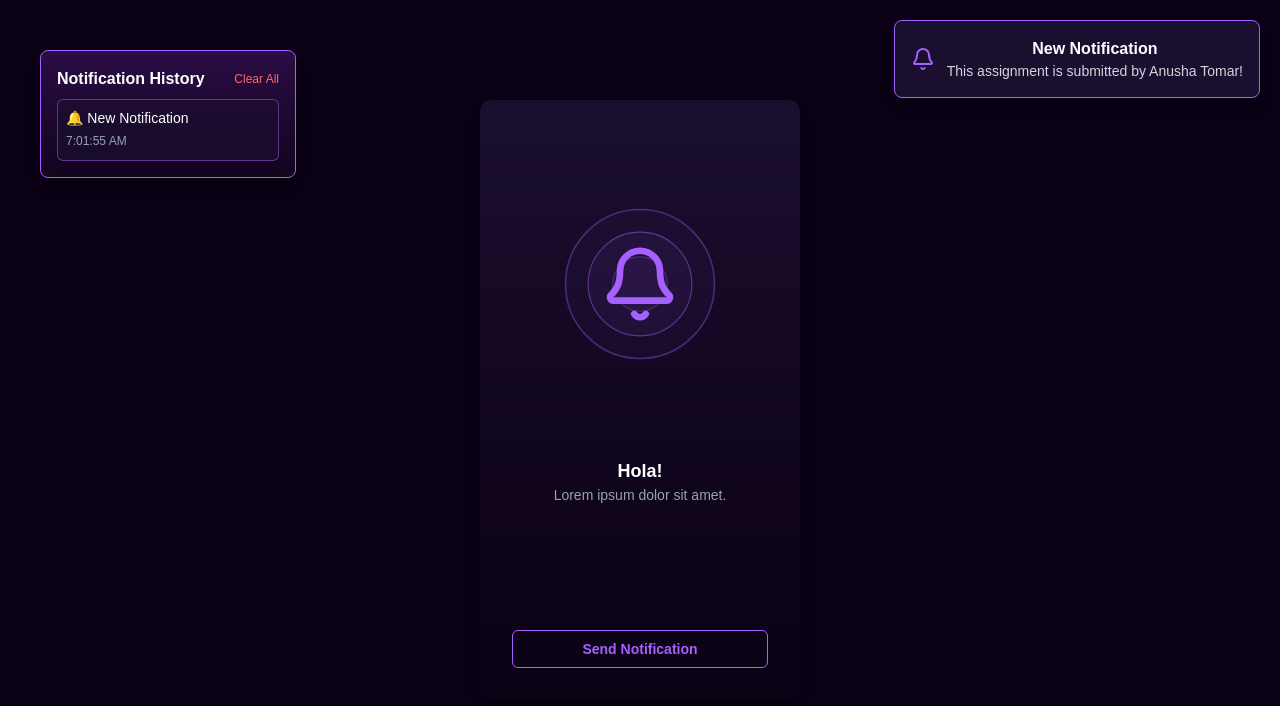
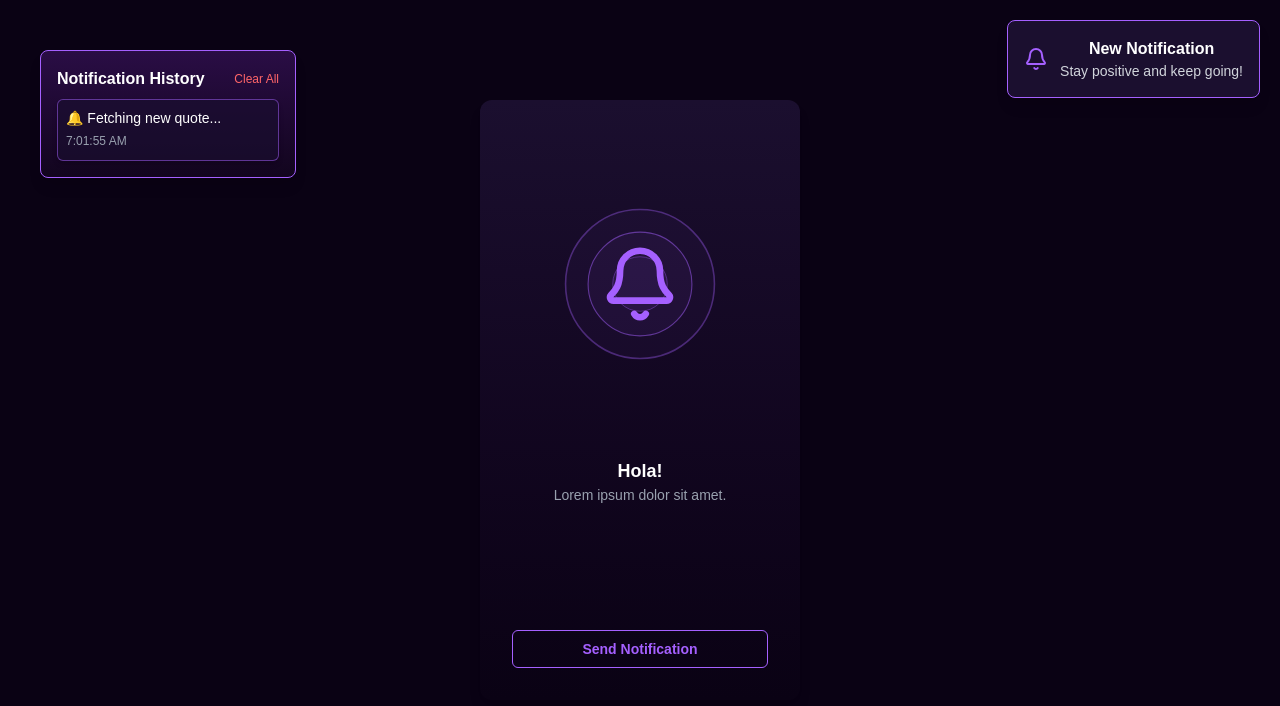
Before and after one commit to anushatomar13/push-notifs-nextjs, a Next.js app: page / in a window 1280 px wide. Both pictures are taken after a click on the button "Send Notification". Shown: the top 706 px of the page. Built offline with nearby package versions, Linux system fonts and the light colour scheme; no server answers.

Commit message:
Added additional groq functionality to fetch quotes as notifications

```diff
--- a/package.json
+++ b/package.json
@@ -9,6 +9,7 @@
     "lint": "next lint"
   },
   "dependencies": {
+    "axios": "^1.8.3",
     "clsx": "^2.1.1",
     "framer-motion": "^12.5.0",
     "lucide-react": "^0.482.0",
--- /dev/null
+++ b/src/app/api/groq/route.ts
@@ -0,0 +1,29 @@
+import { NextResponse } from "next/server";
+import axios from "axios";
+
+const GROQ_API_KEY = process.env.GROQ_API_KEY;
+
+export async function GET() {
+  try {
+    const response = await axios.post(
+      "https://api.groq.com/openai/v1/chat/completions",
+      {
+        model: "mixtral-8x7b-32768",
+        messages: [{ role: "system", content: "generate a short quote of only 5 words without any additional information." }],
+        max_tokens: 50,
+      },
+      {
+        headers: {
+          Authorization: `Bearer ${GROQ_API_KEY}`,
+          "Content-Type": "application/json",
+        },
+      }
+    );
+
+    const quote = response.data.choices?.[0]?.message?.content || "Stay positive and keep going!";
+    return NextResponse.json({ quote });
+  } catch (error) {
+    console.error("Groq API error:", error);
+    return NextResponse.json({ error: "Failed to fetch quote" }, { status: 500 });
+  }
+}
--- a/src/app/components/PushNotifications.tsx
+++ b/src/app/components/PushNotifications.tsx
@@ -6,10 +6,22 @@ import { Bell } from "lucide-react";
 export default function PushNotifs({ setNotifications }: { setNotifications: (notifs: any) => void }) {
   const [showNotif, setShowNotif] = useState(false);
   const [permission, setPermission] = useState<NotificationPermission | null>(null);
+  const [quote, setQuote] = useState("🔔 Fetching new quote...");
 
   useEffect(() => {
     setPermission(Notification.permission);
   }, []);
+
+  const fetchQuote = async () => {
+    try {
+      const res = await fetch("/api/groq");
+      const data = await res.json();
+      setQuote(data.quote || "Stay positive and keep going!");
+    } catch (error) {
+      console.error("Error fetching quote:", error);
+      setQuote("Keep pushing forward! 💪");
+    }
+  };
 
   const requestPermission = () => {
     Notification.requestPermission().then((perm) => {
@@ -17,18 +29,20 @@ export default function PushNotifs({ setNotifications }: { setNotifications: (no
     });
   };
 
-  const sendNotification = () => {
+  const sendNotification = async () => {
     if (permission === "default") {
       requestPermission();
       return;
     }
+
+    await fetchQuote();
 
     setShowNotif(true);
     setTimeout(() => setShowNotif(false), 3000);
 
     const newNotification = {
       id: Date.now(),
-      message: "🔔 New Notification",
+      message: quote,
       timestamp: new Date().toLocaleTimeString(),
     };
 
@@ -39,8 +53,8 @@ export default function PushNotifs({ setNotifications }: { setNotifications: (no
     setNotifications(updatedNotifications);
 
     if (permission === "granted") {
-      new Notification(newNotification.message, {
-        body: "This is a browser push notification!",
+      new Notification("✨ New Quote!", {
+        body: quote,
         icon: "/bell-icon.png",
       });
 
@@ -71,7 +85,7 @@ export default function PushNotifs({ setNotifications }: { setNotifications: (no
             <Bell className="text-[#a560ff]" />
             <div>
               <p className="font-semibold">New Notification</p>
-              <p className="text-sm text-gray-300">This assignment is submitted by Anusha Tomar!</p>
+              <p className="text-sm text-gray-300">{quote}</p>
             </div>
           </motion.div>
         )}
```
Also changed, not shown: 1 other file (tests, documents, lock files or other folders).
